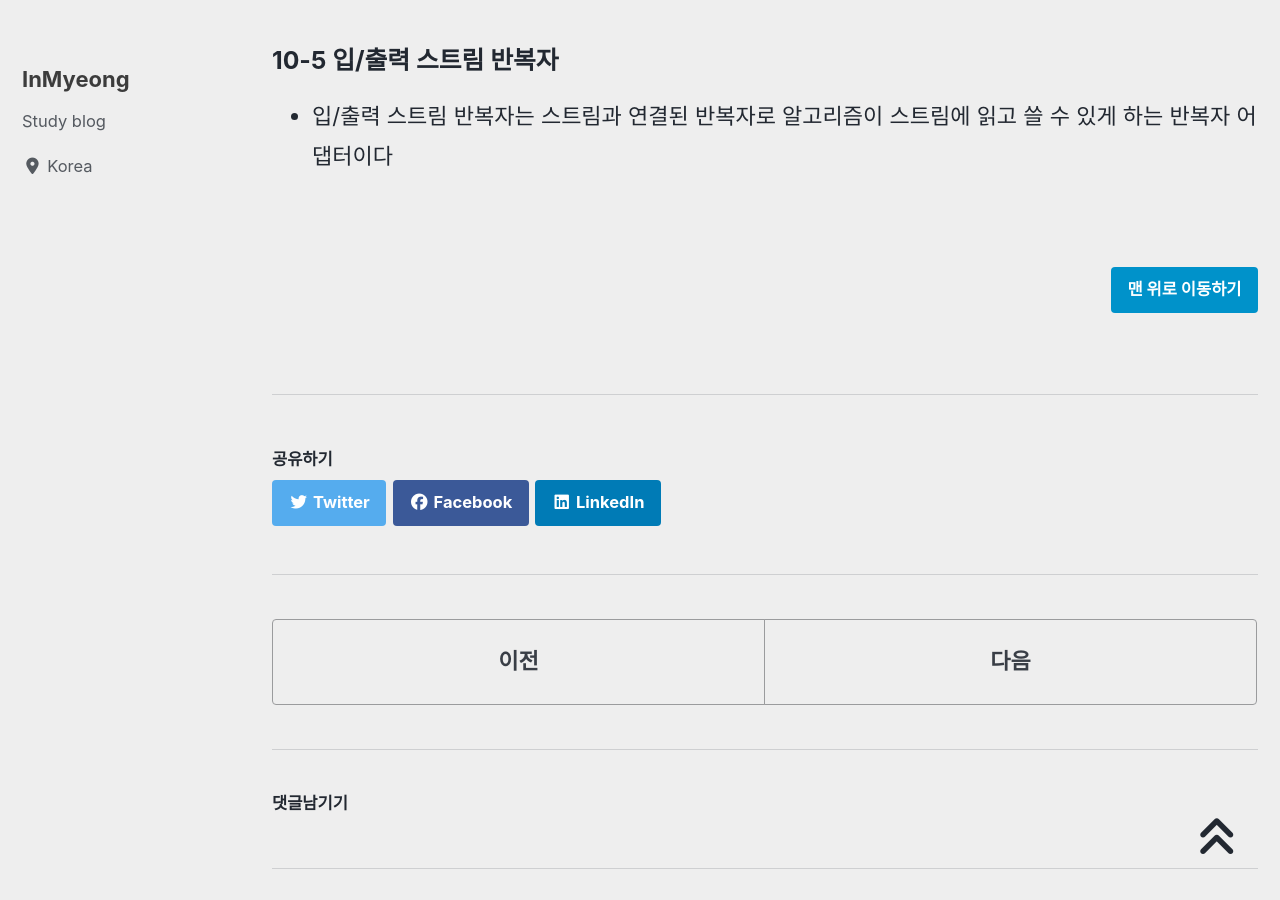
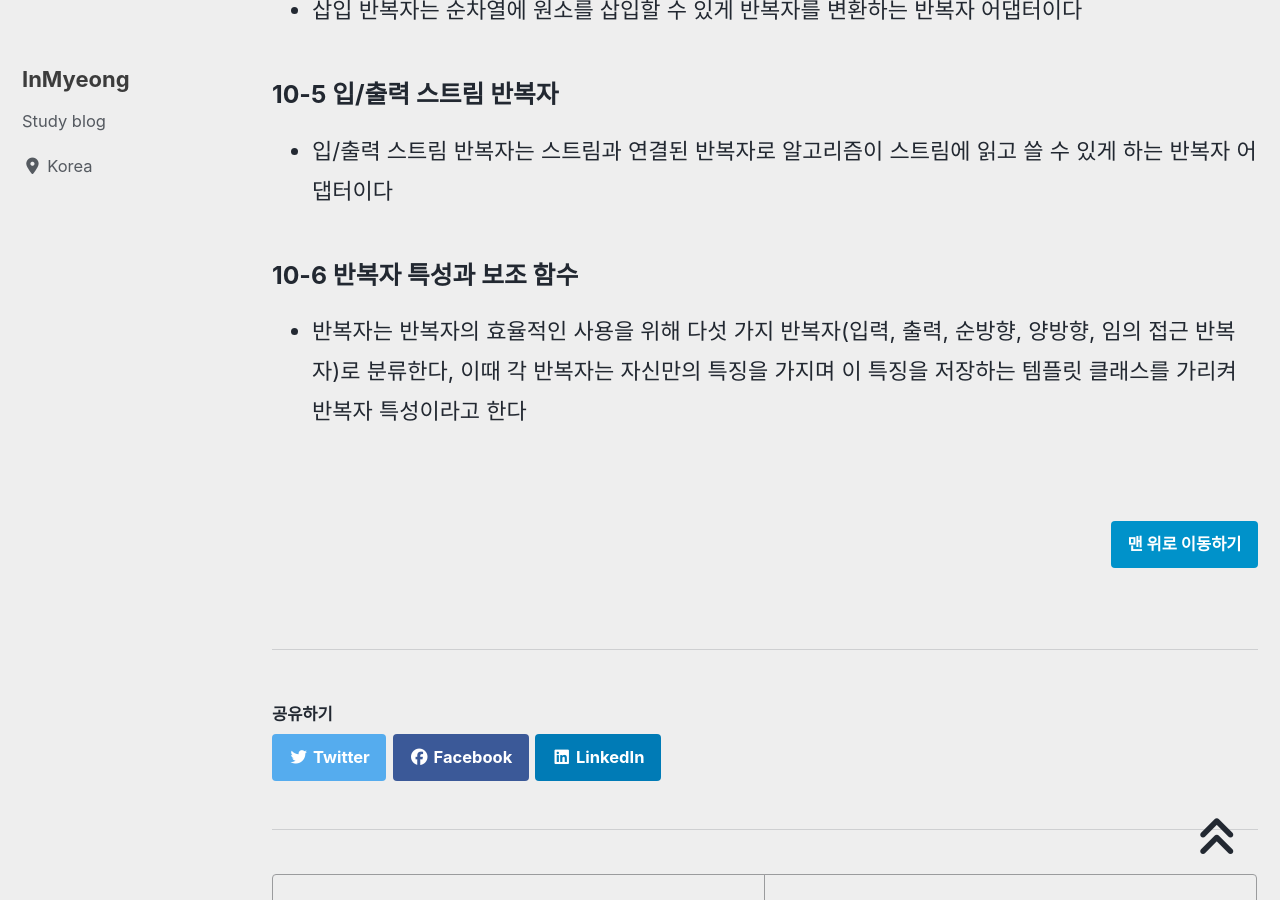
Before and after one commit to devMyeong/devMyeong.github.io, a Jekyll site: the page built from _posts/stl/2021-08-12-cpp-stl.md, in a window 1280 px wide and 900 px high, scrolled down 26007 px. Built offline with Jekyll 4.4.1, drawn with Linux system fonts in a browser that asks for light colours; cached includes are drawn as plain includes; nearby versions of some CDN libraries; some web fonts are replaced; comment, search, counter and statistics services are not loaded.

Commit message:
update stl chapter 10-6

```diff
--- a/_posts/stl/2021-08-12-cpp-stl.md
+++ b/_posts/stl/2021-08-12-cpp-stl.md
@@ -431,6 +431,9 @@ lt.remove_if(Predicate); // 이와 같이 조건자가 참인 모든 원소를
 ### 10-5 입/출력 스트림 반복자
 - 입/출력 스트림 반복자는 스트림과 연결된 반복자로 알고리즘이 스트림에 읽고 쓸 수 있게 하는 반복자 어댑터이다
 
+### 10-6 반복자 특성과 보조 함수
+- 반복자는 반복자의 효율적인 사용을 위해 다섯 가지 반복자(입력, 출력, 순방향, 양방향, 임의 접근 반복자)로 분류한다, 이때 각 반복자는 자신만의 특징을 가지며 이 특징을 저장하는 템플릿 클래스를 가리켜 반복자 특성이라고 한다
+
 <br>
 
 [맨 위로 이동하기](#){: .btn .btn--primary }{: .align-right}
```
